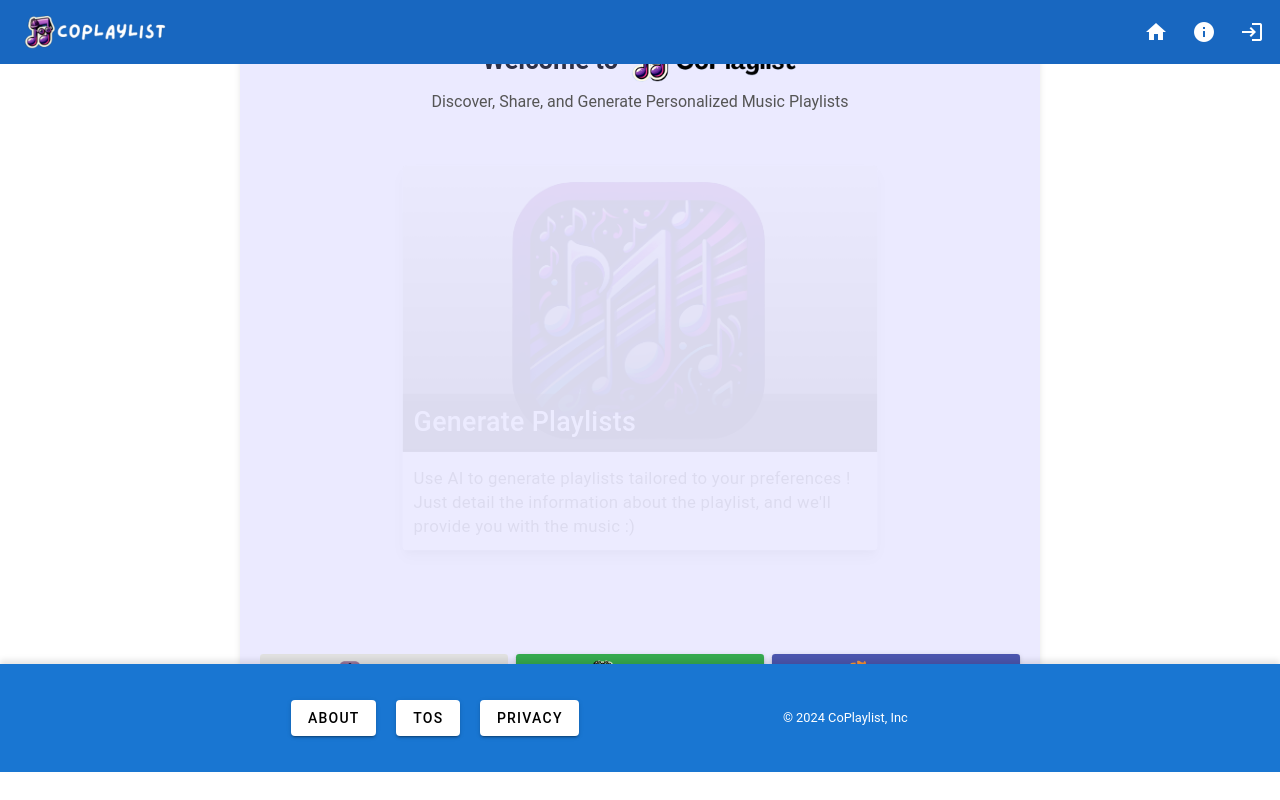
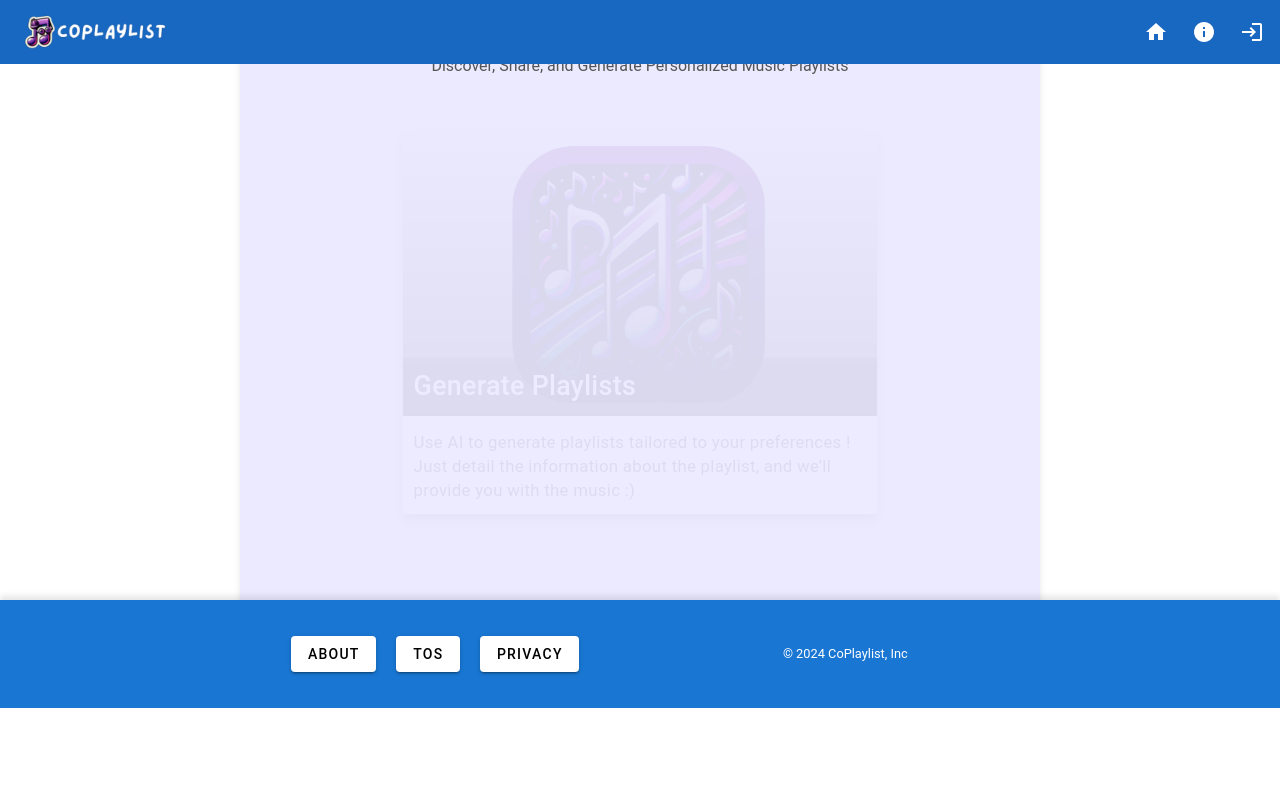
Before and after one commit to WuTangLan1/coplaylist, a Vue app: page / in a window 1280 px wide. Built offline with nearby package versions, Linux system fonts and the light colour scheme; no server answers.

Commit message:
small changes improved

```diff
--- a/src/App.vue
+++ b/src/App.vue
@@ -164,7 +164,7 @@ export default {
   width: 100%;
   min-height: 70vh;
   overflow-y: auto;
-  margin-top: 100px;
+  padding-top: 64px; /* Adjust padding to match the height of the topHeader */
 }
 
 @media (min-width: 500px) {
@@ -174,7 +174,9 @@ export default {
     justify-content: center;
     height: calc(100vh - 200px);
     padding: 0.5rem;
-    margin-top: 64px;
+    padding-top: 64px; /* Adjust padding to match the height of the topHeader */
   }
 }
+
+
 </style>
--- a/src/components/homeDir/topHeader.vue
+++ b/src/components/homeDir/topHeader.vue
@@ -64,6 +64,7 @@ export default {
   </v-app-bar>
 </template>
 
+/* src/components/homeDir/topHeader.vue */
 <style scoped>
 .logo-container {
   display: flex;
@@ -91,4 +92,8 @@ export default {
 .v-icon {
   font-size: 24px;
 }
+
+.v-app-bar {
+  height: 64px; /* Set a consistent height for the topHeader */
+}
 </style>
```
